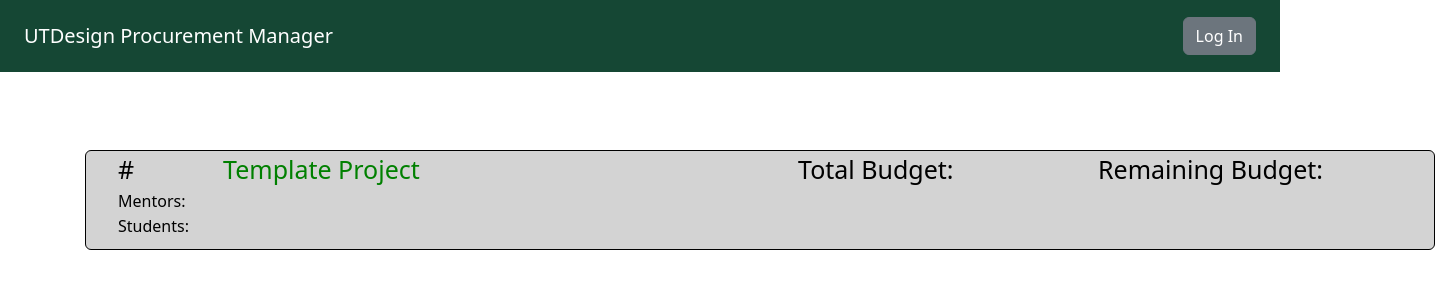
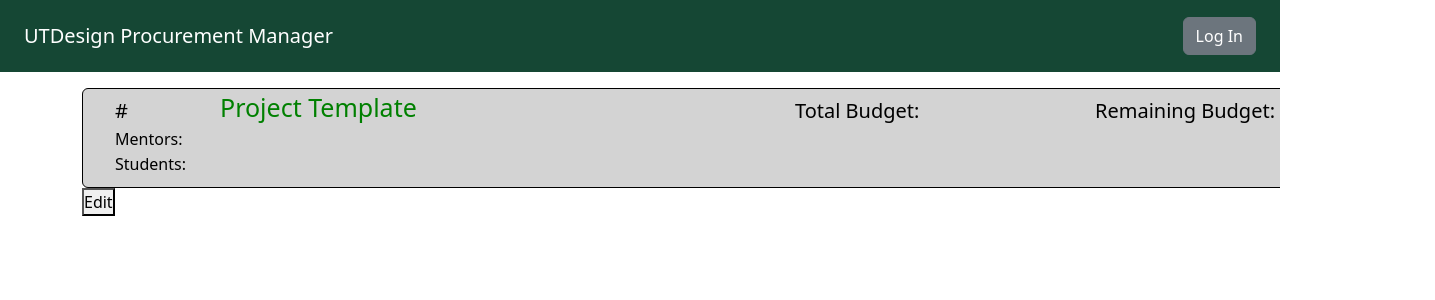
Before and after one commit to UTDallasEPICS/UTDesign-Procurement, a Next.js app in the folder procurement-manager/: page /projects/admin in a window 1280 px wide. Shown: the top 300 px of the page, 1435 px wide, since content can reach past the window. Built offline with nearby package versions, Linux system fonts and the light colour scheme; no server answers.

Commit message:
Update admin.tsx

```diff
--- a/procurement-manager/pages/projects/admin.tsx
+++ b/procurement-manager/pages/projects/admin.tsx
@@ -2,34 +2,139 @@
  * This is the Admin View for the Projects Page
  */
 
-import React from 'react';
 import Head from 'next/head';
+import React, { useState } from 'react';
 import { Container, Row, Col, Form, Button } from 'react-bootstrap';
 
-const Ready = ({ title }: { title: string }) => {
+function Ready() {
+  const [isEditing, setIsEditing] = useState(false);
+  const [projectNumber, setProjectNumber] = useState ('');
+  const [projectName, setProjectName] = useState('Project Template');
+  const [totalBudget, setTotalBudget] = useState('');
+  const [remainingBudget, setRemainingBudget] = useState('');
+  const [mentors, setMentors] = useState('');
+  const [students, setStudents] = useState('');
+
+  const handleEdit = () => {
+    setIsEditing(true);
+  };
+
+  const handleSave = () => {
+    setIsEditing(false);
+  };
+
   return (
-    <>
-      <Head>
-        <title> {title} </title>
-      </Head>
+    <div>
       <Button
         style={{
-        position: 'absolute',
-        width: 1350, height: 100,
-        top: 150, left: 85,
-        borderColor: 'black',
-        backgroundColor: 'lightgray' }}>
+          position: 'relative',
+          width: 1350,
+          height: 100,
+          top: 0,
+          left: 0,
+          borderColor: 'black',
+          backgroundColor: 'lightgray',
+        }}
+      >
 
-        <p style = {{position: 'absolute', fontSize: 25, color: 'black', textIndent: 20, bottom: 45}}>#</p>
-        <p style = {{position: 'absolute', fontSize: 25, color: 'green', textIndent: 125, bottom: 45}}>Template Project</p>
-        <p style = {{position: 'absolute', fontSize: 25, color: 'black', textIndent: 700, bottom: 45}}>Total Budget:</p>
-        <p style = {{position: 'absolute', fontSize: 25, color: 'black', textIndent: 1000, bottom: 45}}>Remaining Budget:</p>
-        <p style = {{position: 'absolute', fontSize: 16, color: 'black', textIndent: 20, bottom: 20}}>Mentors:</p>
-        <p style = {{position: 'absolute', fontSize: 16, color: 'black', textIndent: 20, bottom: -5}}>Students:</p>
+        <div>
+          <p style = {{position: 'absolute', fontSize: 20, color: 'black', textIndent: 20, bottom: 45}}>
+              # {isEditing ? (
+              <input
+                value={projectNumber}
+                onChange={(e) => setProjectNumber(e.target.value)}
+                onBlur={handleSave}
+                style={{ width: '50px', height: '30px' }}
+              />
+            ) : (
+              projectNumber
+            )}
+          </p>
+        </div>
+
+        <div>
+          <p style = {{position: 'absolute', fontSize: 25, color: 'green', textIndent: 125, bottom: 45}}>
+              {isEditing ? (
+              <input
+                value={projectName}
+                onChange={(e) => setProjectName(e.target.value)}
+                onBlur={handleSave}
+                style={{ width: '300px', height: '30px' }}
+              />
+            ) : (
+              projectName
+            )}
+          </p>
+        </div>
+
+        <div>
+          <p style = {{position: 'absolute', fontSize: 20, color: 'black', textIndent: 700, bottom: 45}}>
+            Total Budget: {isEditing ? (
+              <input
+                value={totalBudget}
+                onChange={(e) => setTotalBudget(e.target.value)}
+                onBlur={handleSave}
+                style={{ width: '150px', height: '30px' }}
+              />
+            ) : (
+              totalBudget
+            )}
+          </p>
+        </div>
+
+        <div>
+        <p style = {{position: 'absolute', fontSize: 20, color: 'black', textIndent: 1000, bottom: 45}}>
+            Remaining Budget: {isEditing ? (
+              <input
+                value={remainingBudget}
+                onChange={(e) => setRemainingBudget(e.target.value)}
+                onBlur={handleSave}
+                style={{ width: '150px', height: '30px' }}
+              />
+            ) : (
+              remainingBudget
+            )}
+          </p>
+        </div>
+
+        <div>
+          <p style = {{position: 'absolute', fontSize: 16, color: 'black', textIndent: 20, bottom: 20}}>
+            Mentors: {isEditing ? (
+              <input
+                value={mentors}
+                onChange={(e) => setMentors(e.target.value)}
+                onBlur={handleSave}
+                style={{ width: '300px', height: '20px' }}
+              />
+            ) : (
+              mentors
+            )}
+          </p>
+        </div>
+
+        <div>
+          <p style = {{position: 'absolute', fontSize: 16, color: 'black', textIndent: 20, bottom: -5}}>
+            Students: {isEditing ? (
+              <input
+                value={students}
+                onChange={(e) => setStudents(e.target.value)}
+                onBlur={handleSave}
+                style={{ width: '300px', height: '20px' }}
+              />
+            ) : (
+              students
+            )}
+          </p>
+        </div>
+
       </Button>
 
-    </>
+      <button onClick={isEditing ? handleSave : handleEdit}>
+        {isEditing ? "Save" : "Edit"}
+      </button>
+
+    </div>
   );
-};
+}
 
 export default Ready;
```
